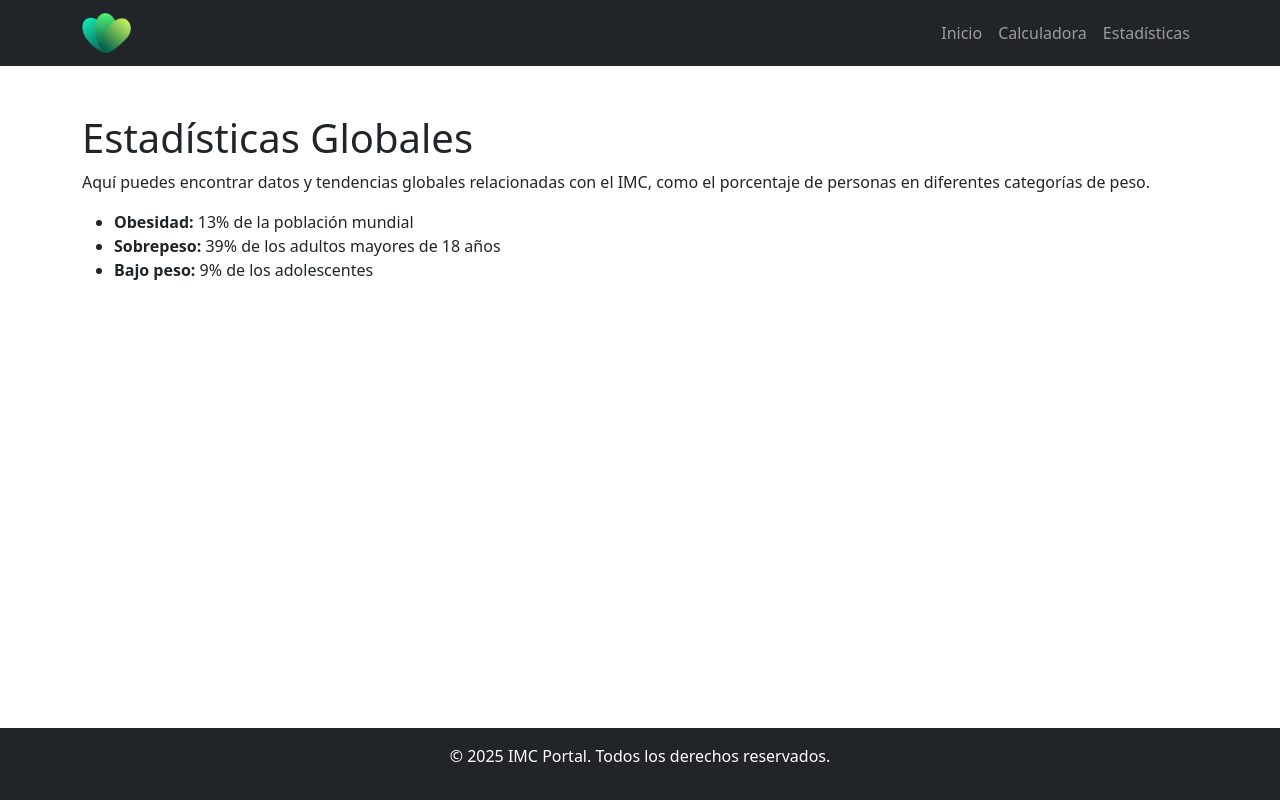
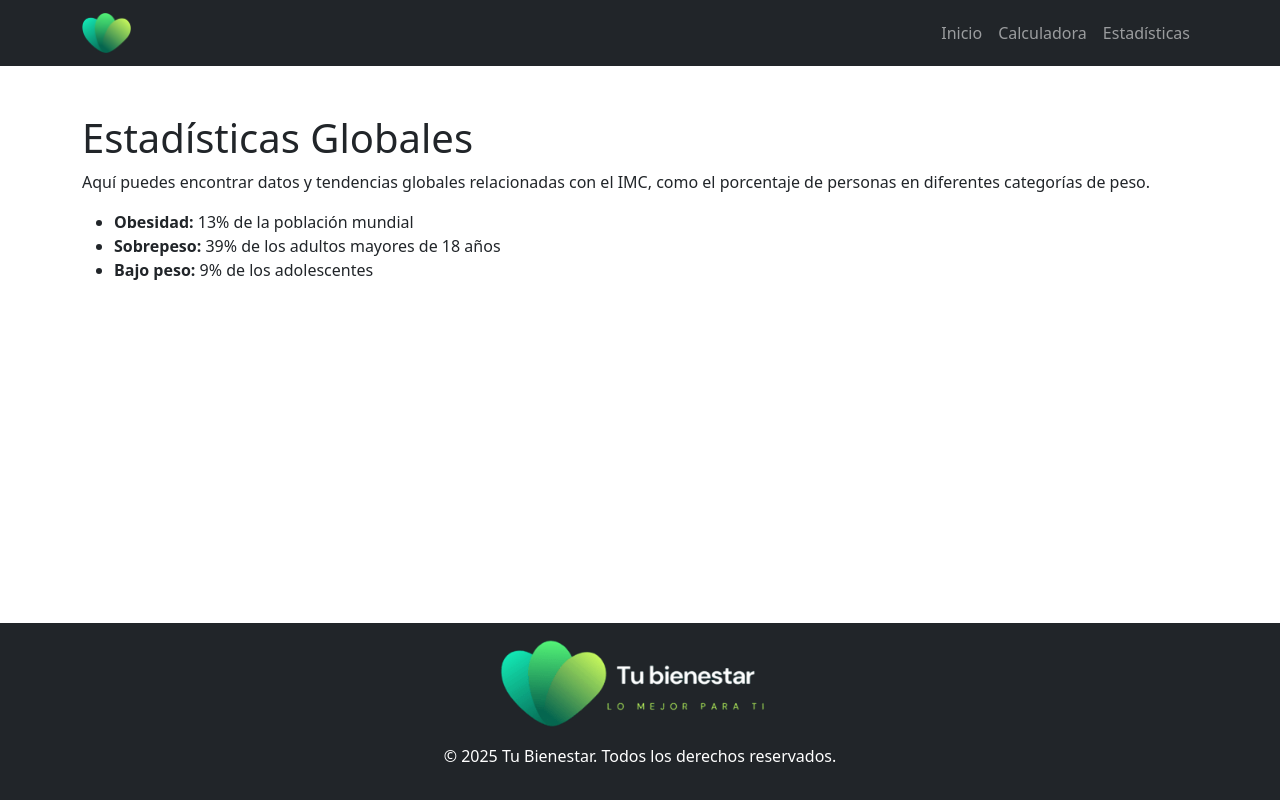
Before and after one commit to johaco/Tu-Bienestar---App, a React (Vite) app: page /statistics in a window 1280 px wide. Built offline with nearby package versions, Linux system fonts and the light colour scheme.

Commit message:
footer terminado

```diff
--- a/src/components/Footer.jsx
+++ b/src/components/Footer.jsx
@@ -4,7 +4,12 @@ import "../styles/Footer.css"; // Si tienes estilos específicos para el footer
 const Footer = () => {
   return (
     <footer className="footer bg-dark text-white text-center py-3">
-      <p>&copy; 2025 IMC Portal. Todos los derechos reservados.</p>
+      <img
+        src="/src/assets/logo2.png"
+        className="img-fluid rounded-top mb-3"
+        alt="logo tu bienestar"
+      />
+      <p>&copy; 2025 Tu Bienestar. Todos los derechos reservados.</p>
     </footer>
   );
 };
--- a/src/styles/Footer.css
+++ b/src/styles/Footer.css
@@ -3,3 +3,7 @@
   padding: 10px 0;
   position: relative;
   }
+
+.footer img {
+  max-width: 400px;
+}
```
